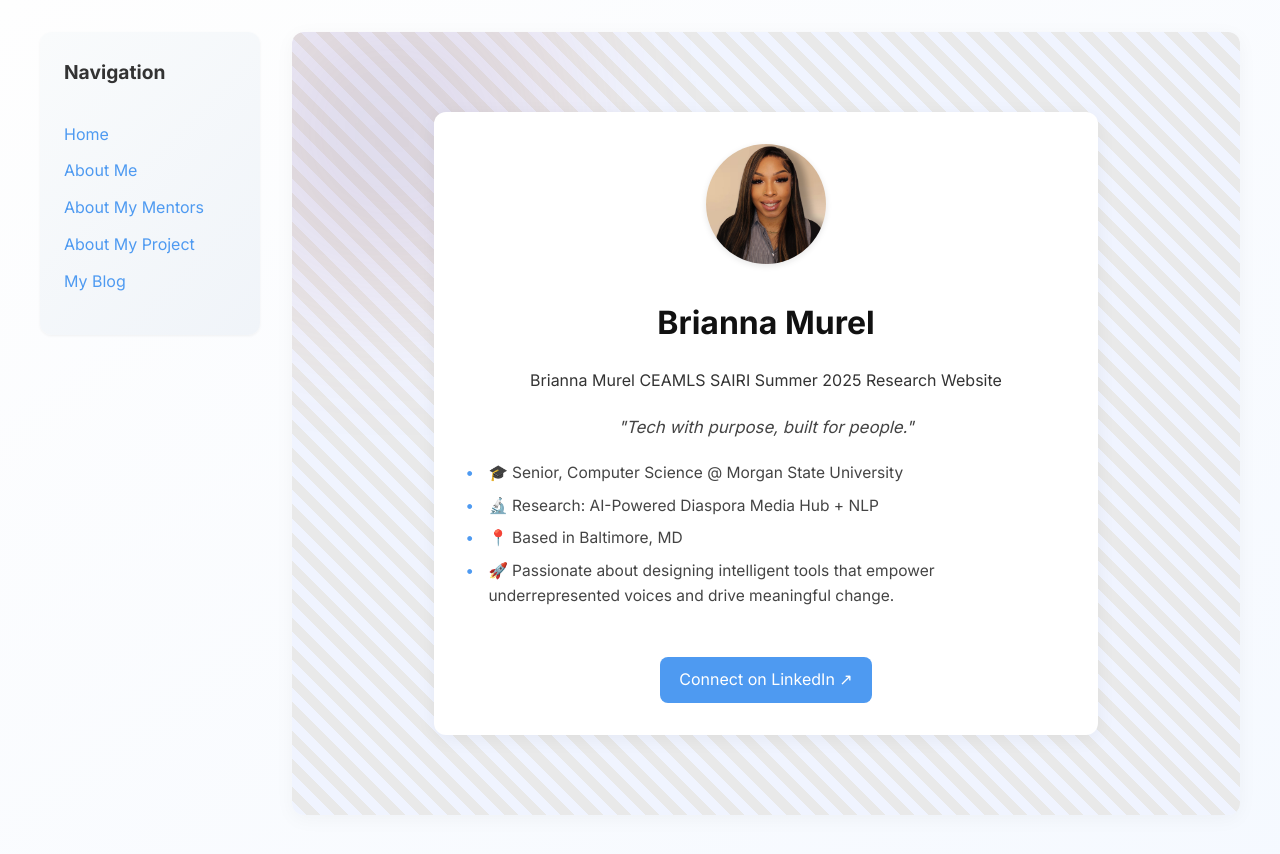
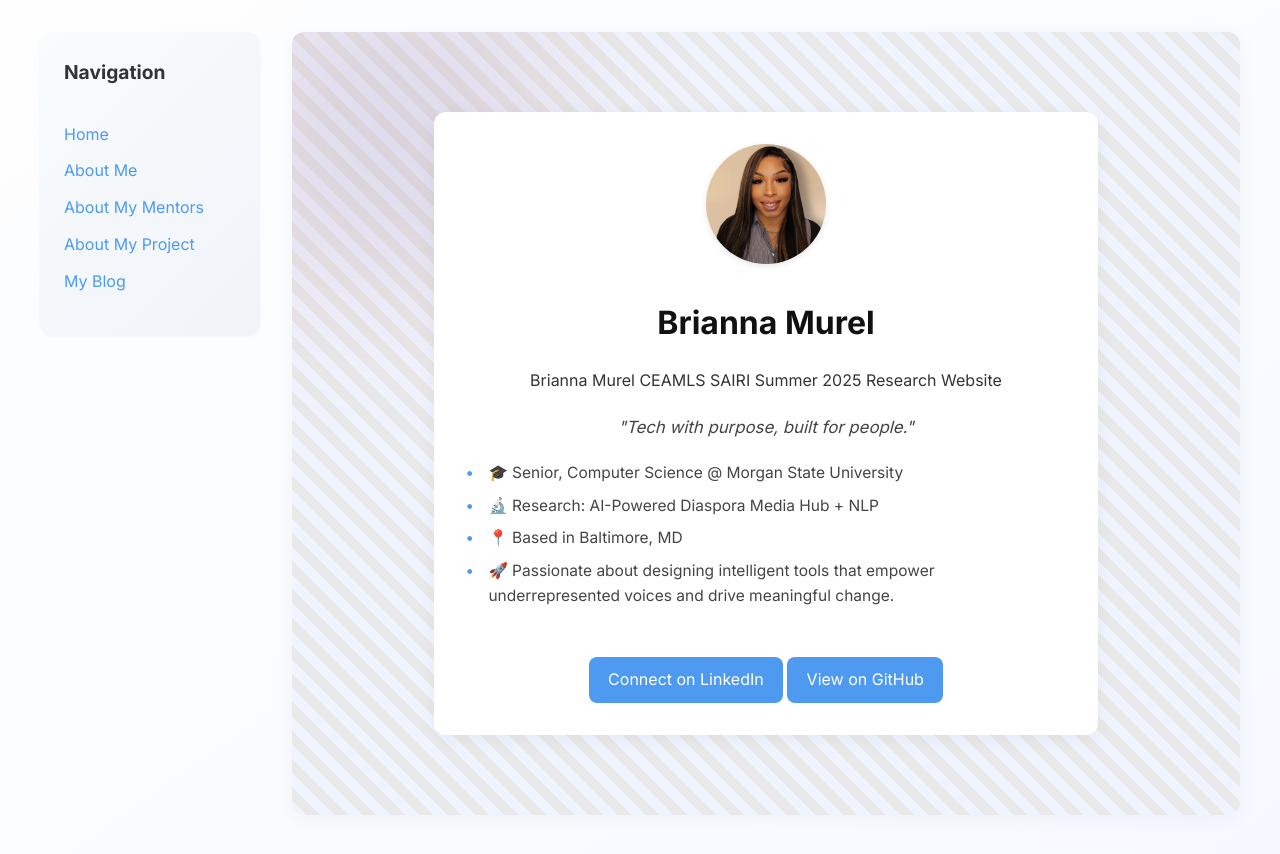
Before and after one commit to brmu22/brmu22.github.io, a Jekyll site: the page built from index.md, in a window 1280 px wide. Shown: the top 854 px of the page. Built offline with Jekyll 4.4.1, drawn with Linux system fonts in a browser that asks for light colours.

Commit message:
added github home.html

```diff
--- a/_layouts/home.html
+++ b/_layouts/home.html
@@ -25,7 +25,13 @@ layout: default
 
     {% if page.linkedin %}
     <a href="{{ page.linkedin }}" class="about-button" target="_blank">
-      Connect on LinkedIn ↗
+      Connect on LinkedIn
+    </a>
+    {% endif %}
+
+    {% if page.github %}
+    <a href="{{ page.github }}" class="about-button" target="_blank">
+      View on GitHub
     </a>
     {% endif %}
   </div>
```
